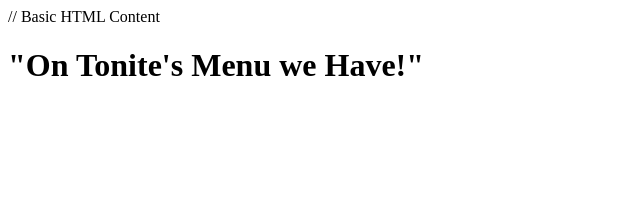
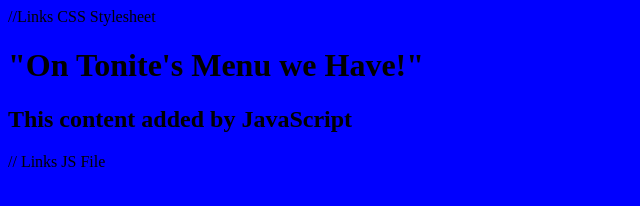
Before and after one commit to LakelChester/Tonite-Menu, a plain HTML site: page index.html in a window 1280 px wide. Shown: the whole page, without its empty margins (0-640 px from the left). Drawn offline with Linux system fonts and the light colour scheme.

Commit message:
Created initial HTML Content

```diff
--- a/index.html
+++ b/index.html
@@ -1,12 +1,11 @@
-// Basic HTML Content
-
 <!DOCTYPE html>
-<html lang=""en">
+<html lang="en">
     <head>
-    <link rel="stylesheet" href="style.css" />
+        <link rel="stylesheet" href="style.css" /> //Links CSS Stylesheet
         <title>Tonite's Menu</title>
     </head>
     <body>
         <h1>"On Tonite's Menu we Have!"</h1>
+        <script src="script.js"></script>   // Links JS File
     </body>
 </html>
--- a/style.css
+++ b/style.css
@@ -0,0 +1,3 @@
+body{
+    background: blue;
+}
```
Lines whose indentation alone changed are shown as unchanged.
